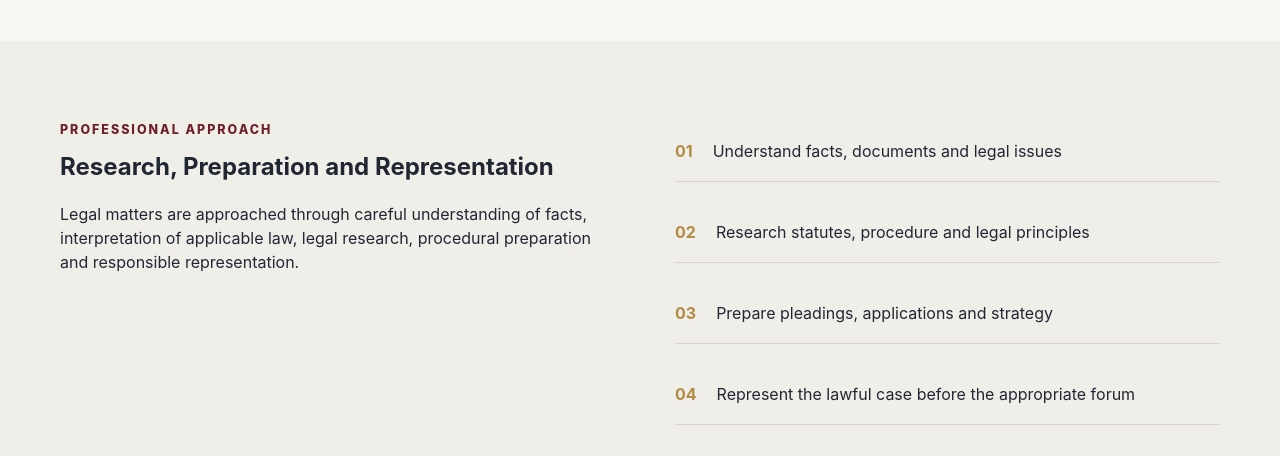
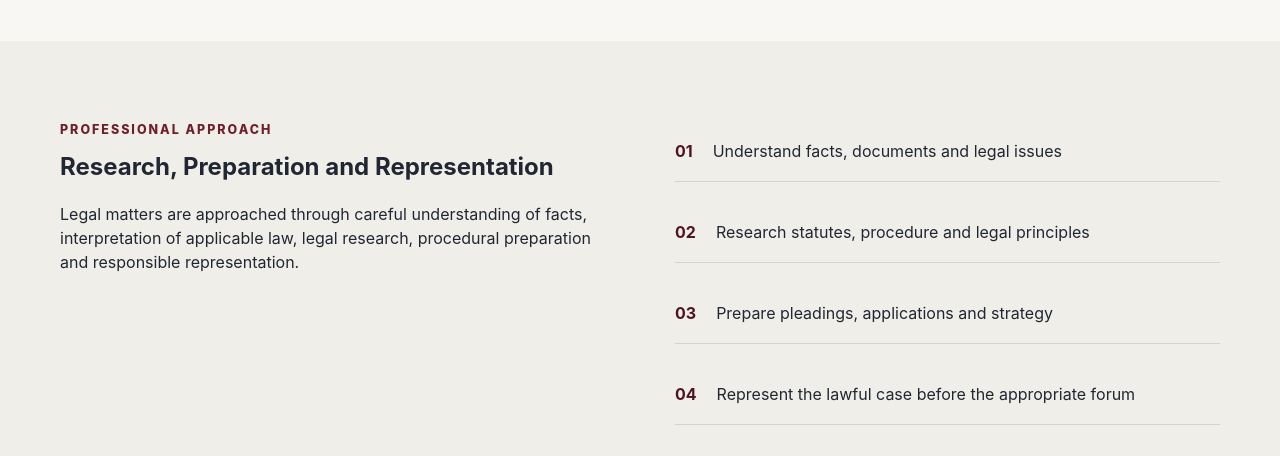
Before and after one commit to Upadhyaybn/ashutosh-upadhyay-advocate, a React (Vite) app in the folder frontend/: page / in a window 1280 px wide. Shown: the part 1620-2076 px from the top of the page. Built offline with nearby package versions, Linux system fonts and the light colour scheme; no server answers.

Commit message:
Improve trust point contrast accessibility

```diff
--- a/frontend/src/index.css
+++ b/frontend/src/index.css
@@ -381,7 +381,7 @@ h3 {
 }
 
 .trust-points strong {
-  color: var(--gold);
+    color: var(--primary-dark);
 }
 
 .cta-section {
```
